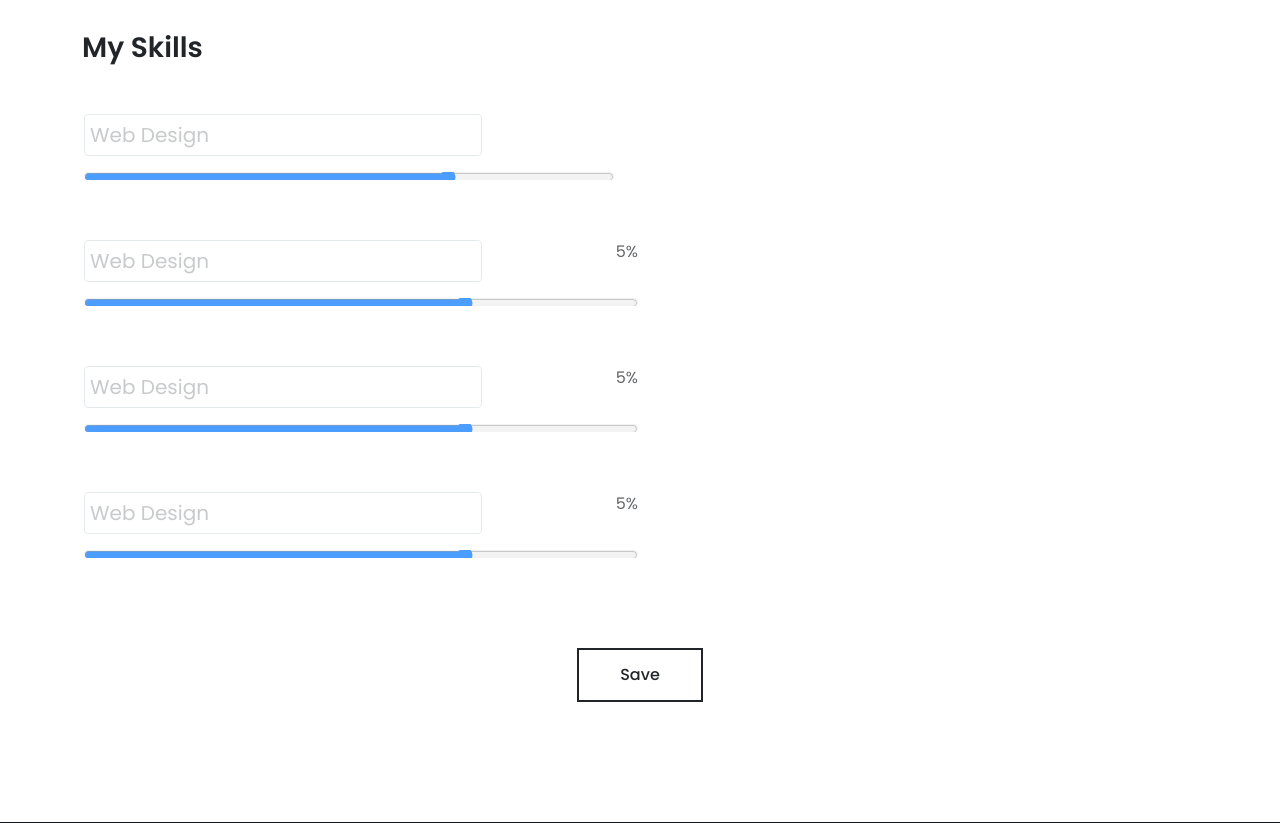
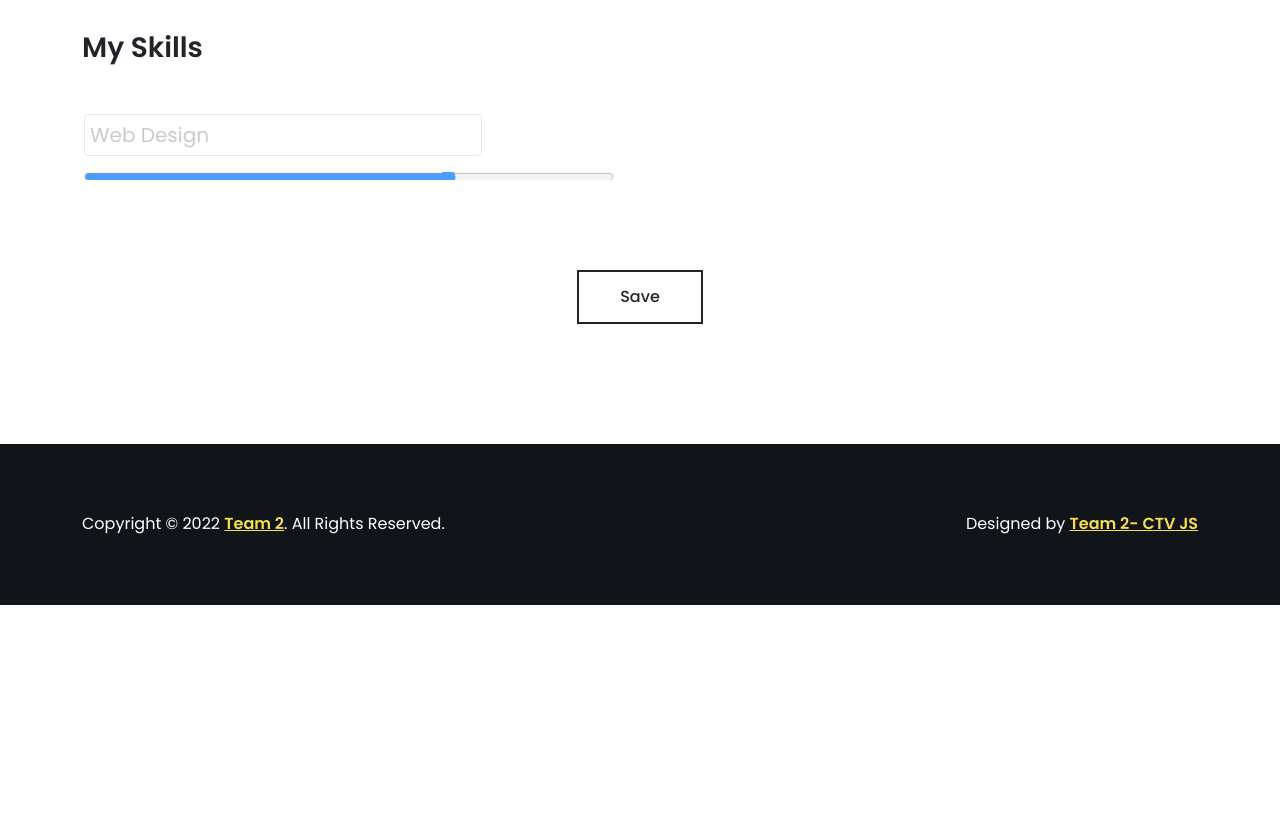
Before and after one commit to thaiminhpv/your-js-life, a Flask app: page /create-portfolio in a window 1280 px wide. Shown: the part 2972-3795 px from the top of the page. After the commit the page ends 3577 px from the top, so only its background shows below. Run offline with Flask 2, Linux system fonts and the light colour scheme; some libraries are stand-ins or nearby versions.

Commit message:
done duplicate

```diff
--- a/src/templates/input-page.html
+++ b/src/templates/input-page.html
@@ -570,70 +570,7 @@
 
               </div>
 
-              <!-- x2 to here-->
 
-              <div class="col-md-6 wow fadeInUp py-3 borderInputRange boxMySkills">
-                <div class="borderButtonRange">
-                  <button onclick="remove()" type="button" class="btn-outline-danger activeButton"
-                    style="border: 2.5px solid red; margin-right: 1rem;">
-                    <i class="fa-solid fa-trash-can"></i>
-                  </button>
-                  <button onclick="add()" type="button" class="btn-outline-success activeButton" style="border: 2.5px solid green;">
-                    <i class="fa-solid fa-plus"></i>
-                  </button>
-                </div>
-                <div>
-                  <span class="float-end selectorValue">5%</span>
-                  <p class="fw-500 text-start mb-3 form-skill">
-                    <input  name="skill" type=" text" class="form-control" placeholder="Web Design"
-                      style="width:fit-content; padding: 5px;">
-                  </p>
-                  <div class="progress progress-sm mb-4 form-skill">
-                    <input class="inputRange" type="range" min="1" max="100" value="70" style="width: 100%" name="value_">
-                  </div>
-                </div>
-
-              </div>
-
-              <div class="col-md-6 wow fadeInUp py-3 borderInputRange boxMySkills">
-                <div class="borderButtonRange">
-                  <button type="button" class="btn-outline-danger activeButton"
-                    style="border: 2.5px solid red; margin-right: 1rem;">
-                    <i class="fa-solid fa-trash-can"></i>
-                  </button>
-                  <button type="button" class="btn-outline-success activeButton" style="border: 2.5px solid green;" id="">
-                    <i class="fa-solid fa-plus"></i>
-                  </button>
-                </div>
-                <span class="float-end selectorValue">5%</span>
-                <p class="fw-500 text-start mb-3 form-skill">
-                  <input type=" text" class="form-control" placeholder="Web Design" name="skill"
-                    style="width:fit-content; padding: 5px;">
-                </p>
-                <div class="progress progress-sm mb-4 form-skill">
-                  <input class="inputRange" type="range" min="1" max="100" value="70" style="width: 100%" name="value_">
-                </div>
-              </div>
-
-              <div class="col-md-6 wow fadeInUp py-3 borderInputRange boxMySkills">
-                <div class="borderButtonRange">
-                  <button type="button" class="btn-outline-danger activeButton"
-                    style="border: 2.5px solid red; margin-right: 1rem;">
-                    <i class="fa-solid fa-trash-can"></i>
-                  </button>
-                  <button type="button" class="btn-outline-success activeButton" style="border: 2.5px solid green;">
-                    <i class="fa-solid fa-plus"></i>
-                  </button>
-                </div>
-                <span class="float-end selectorValue">5%</span>
-                <p class="fw-500 text-start mb-3 form-skill">
-                  <input type=" text" class="form-control" placeholder="Web Design" name="skill"
-                    style="width:fit-content; padding: 5px;">
-                </p>
-                <div class="progress progress-sm mb-4 form-skill">
-                  <input class="inputRange" type="range" min="1" max="100" value="70" style="width: 100%" name="value_">
-                </div>
-              </div>
 
             </div>
 
@@ -642,29 +579,7 @@
             </p>
           </div>
       </section>
-      <!-- Resume end -->
 
-      <!-- Portfolio
-    ============================================= -->
-      <!-- Portfolio end -->
-
-      <!-- Call to Action
-    ============================================= -->
-      <!-- Call to Action end -->
-
-      <!-- FAQ
-    ============================================= -->
-      <!-- FAQ end -->
-
-      <!-- Testimonial
-    ============================================= -->
-      <!-- Testimonial end -->
-
-      <!-- Contact Me
-    ============================================= -->
-      <!-- Contact Me end -->
-
-      <!-- Content end -->
 
       <!-- Footer
   ============================================= -->
```
